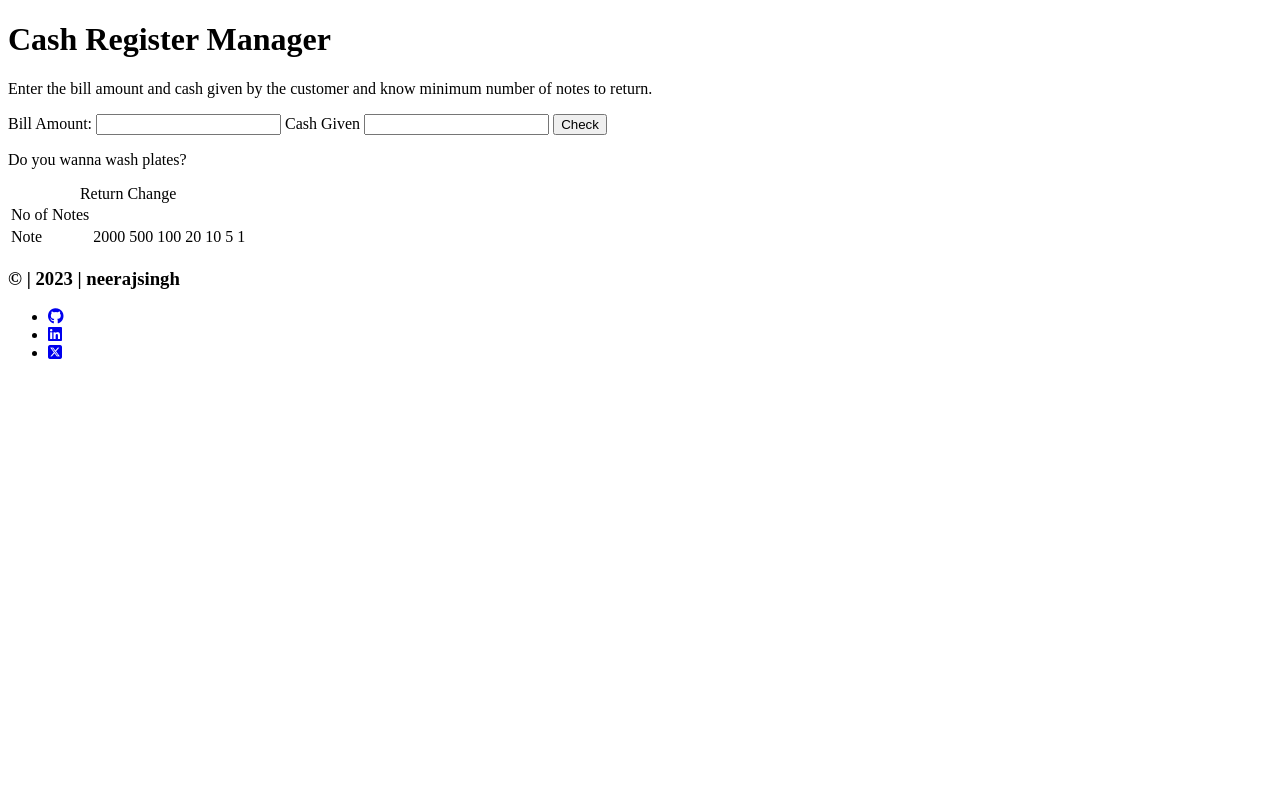
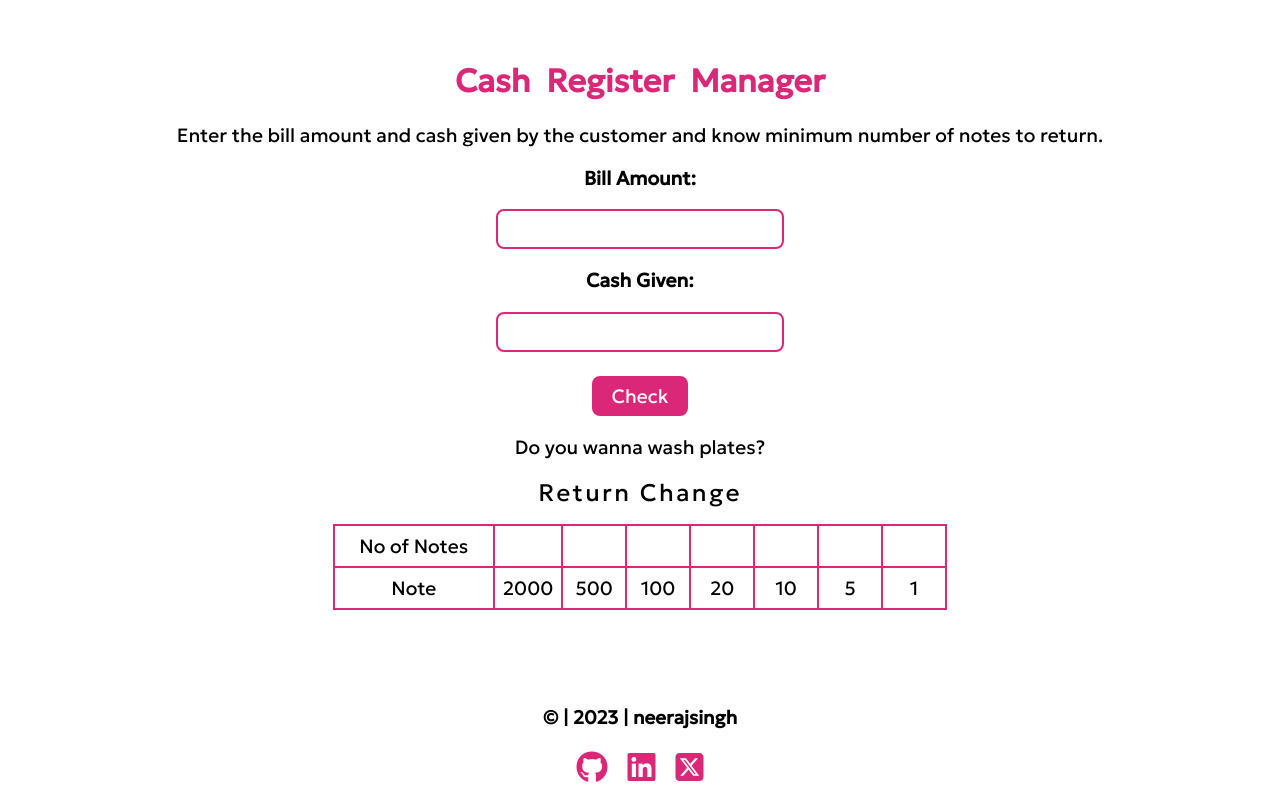
Before and after one commit to neerajsingh869/cash-register-manager, a plain HTML site: page index.html in a window 1280 px wide. Drawn offline with Linux system fonts and the light colour scheme.

Commit message:
style: add styles on all page components using css

```diff
--- a/index.html
+++ b/index.html
@@ -4,21 +4,26 @@
     <meta charset="UTF-8">
     <meta name="viewport" content="width=device-width, initial-scale=1.0">
     <title>Cash Register Manager</title>
+    <link rel="stylesheet" href="./style.css">
     <script src="https://kit.fontawesome.com/bdf30f00c6.js" crossorigin="anonymous"></script>
 </head>
 <body>
     <header>
-        <h1>Cash Register Manager</h1>
+        <h1 class="comp--color-primary">Cash Register Manager</h1>
     </header>
     <main>
         <p>
             Enter the bill amount and cash given by the customer and know minimum number of notes to return.
         </p>
-        <label for="">Bill Amount:</label>
-        <input type="text">
-        <label for="">Cash Given</label>
-        <input type="text">
-        <button>Check</button>
+        <div>
+            <p id="bill-amount-label">Bill Amount:</p>
+            <input type="text" id="bill-amount-input">
+        </div>
+        <div>
+            <p id="cash-given-label">Cash Given:</p>
+            <input type="text" id="cash-given-input">
+        </div>
+        <button id="check-btn">Check</button>
         <p>
             Do you wanna wash plates?
         </p>
@@ -87,17 +92,17 @@
         <ul>
             <li>
                 <a href="https://github.com/neerajsingh869" target="_blank">
-                    <i class="fa-brands fa-github"></i>
+                    <i class="fa-brands fa-github comp--color-primary"></i>
                 </a>
             </li>
             <li>
                 <a href="https://www.linkedin.com/in/neerajsingh869" target="_blank">
-                    <i class="fa-brands fa-linkedin"></i>
+                    <i class="fa-brands fa-linkedin comp--color-primary"></i>
                 </a>
             </li>
             <li>
                 <a href="https://twitter.com/neerajsingh869" target="_blank">
-                    <i class="fa-brands fa-square-x-twitter"></i>
+                    <i class="fa-brands fa-square-x-twitter comp--color-primary"></i>
                 </a>
             </li>
         </ul>
--- a/style.css
+++ b/style.css
@@ -0,0 +1,102 @@
+@import url('https://fonts.googleapis.com/css2?family=Geologica:wght@300;400&display=swap');
+
+/* global variables */
+
+:root {
+    --primary-color: #db2777;
+}
+
+/* universal styles */
+
+* {
+    font-family: 'Geologica', sans-serif;
+    box-sizing: border-box;
+    margin-left: 0;
+    margin-right: 0;
+}
+
+body {
+    margin-top: 0;
+    margin-bottom: 0;
+    text-align: center;
+}
+
+/* common styles */
+.comp--color-primary {
+    color: var(--primary-color);
+}
+
+/* header */
+header {
+    padding: 2.5rem 0rem 0rem 0rem;
+    word-spacing: 0.5rem;
+}
+
+/* main */
+main {
+    font-size: 1.2rem;
+}
+
+#bill-amount-label, #cash-given-label {
+    font-weight: bold;
+}
+
+#bill-amount-input, #cash-given-input {
+    width: 18rem;
+    height: 2.5rem;
+    border-radius: 0.5rem;
+    outline-color: var(--primary-color);
+    border: 2px solid var(--primary-color);
+    padding: 0.25rem 0.5rem;
+    font-size: 0.9rem;
+}
+
+#check-btn {
+    margin-top: 1.5rem;
+    height: 2.5rem;
+    width: 6rem;
+    border-radius: 0.5rem;
+    background-color: var(--primary-color);
+    color: white;
+    font-size: 1.2rem;
+    border: 0;
+}
+
+/* table */
+
+table, td {
+    border: 2px solid var(--primary-color);
+    border-collapse: collapse;
+    padding: 0.5rem;
+    margin: auto;
+    margin-bottom: 6rem;
+}
+
+td {
+    width: 4rem;
+}
+
+td:first-child {
+    width: 10rem;
+}
+
+table caption {
+    margin-bottom: 1rem;
+    font-size: 1.5rem;
+    letter-spacing: 0.15rem;
+}
+
+/* footer */
+footer ul {
+    list-style-type: none;
+    padding-inline-start: 0rem !important;
+}
+
+footer ul li {
+    display: inline-block;
+    font-size: 2rem;
+}
+
+footer ul li:not(:last-child) {
+    margin-right: 1rem;
+}
```
